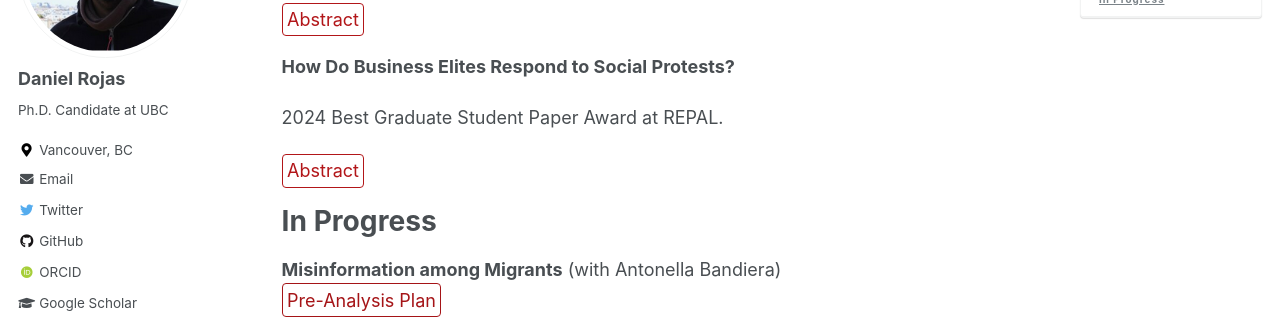
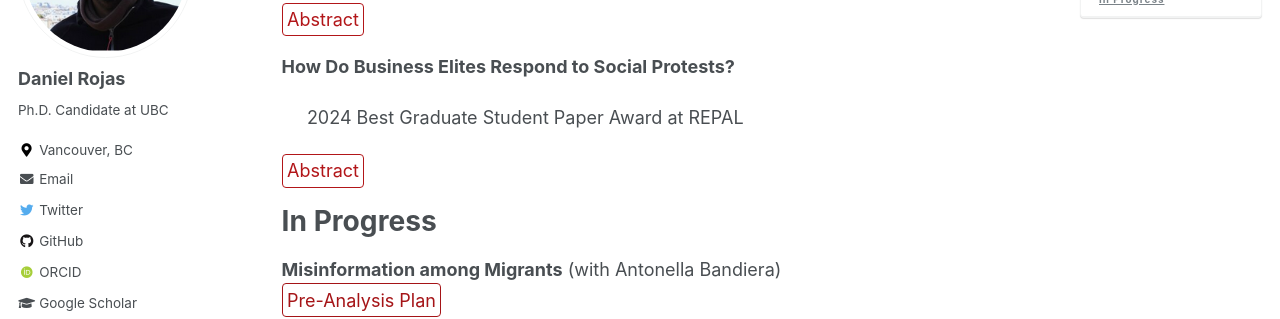
Before and after one commit to danielrojaslozano/danielrojaslozano.github.io, a Jekyll site: the page built from _pages/research.md, in a window 1280 px wide and 900 px high, scrolled down 550 px. Shown: the part 153-472 px from the top of the window. Built offline with Jekyll 4.4.1, drawn with Linux system fonts in a browser that asks for light colours; some web fonts are replaced; part of the change alters nothing that is shown.

```diff
--- a/_pages/research.md
+++ b/_pages/research.md
@@ -78,7 +78,7 @@ details > p {
 
 **How Do Business Elites Respond to Social Protests?**
 
-2024 Best Graduate Student Paper Award at REPAL.
+&nbsp;&nbsp;&nbsp;&nbsp; 2024 Best Graduate Student Paper Award at REPAL
 <br />
 <details><summary>Abstract</summary><p> The political economy states instability and uncertainty negatively affect employment and investment. While violent protests create economic uncertainty and political instability, we know little about how economic elites respond to such events—most existing scholarship focuses on the impact of protests on political elites and public opinion. I argue that economically driven violent protests signal diminished state capacity and increased economic hardship. Violence creates fear and costs to elites, who lean on the signaling effect of protesters’ extreme behavior, coordinate their response through business associations, and decide to concede by creating jobs because they fear further unrest and future changes in the distribution of political power. I test this theory in Colombia and find that labor demand increases in municipalities exposed to violent protests, not among those exposed to nonviolent ones. Qualitative research validates the theorized mechanism. Results suggest that economic elites are responsive to redistributive demands expressed through extra-electoral means.</p>
 </details> &nbsp;
```
